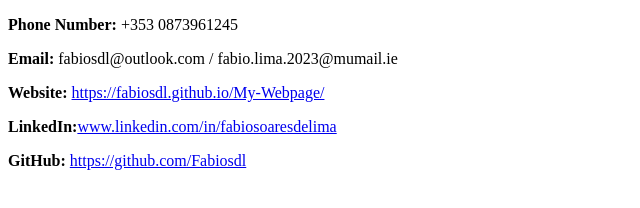
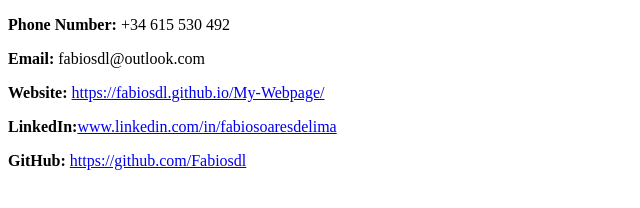
Before and after one commit to Fabiosdl/my-resume, a plain HTML site: page contact.html in a window 1280 px wide. Shown: the whole page, without its empty margins (0-640 px from the left). Drawn offline with Linux system fonts and the light colour scheme.

Commit message:
contact information update

```diff
--- a/contact.html
+++ b/contact.html
@@ -7,8 +7,8 @@
     <title>My Contacts</title>
 </head>
 <body>
-    <p><b>Phone Number:</b> +353 0873961245</p>
-    <p><b>Email:</b> fabiosdl@outlook.com / fabio.lima.2023@mumail.ie</p>
+    <p><b>Phone Number:</b> +34 615 530 492</p>
+    <p><b>Email:</b> fabiosdl@outlook.com </p>
     <p><b>Website:</b> <a href="https://fabiosdl.github.io/My-Webpage/">https://fabiosdl.github.io/My-Webpage/</a></p>
     <p><b>LinkedIn:</b><a href="https://www.linkedin.com/in/fabiosoaresdelima">www.linkedin.com/in/fabiosoaresdelima</a></p>
     <p><b>GitHub:</b> <a href="https://github.com/Fabiosdl">https://github.com/Fabiosdl</a></p>
```
